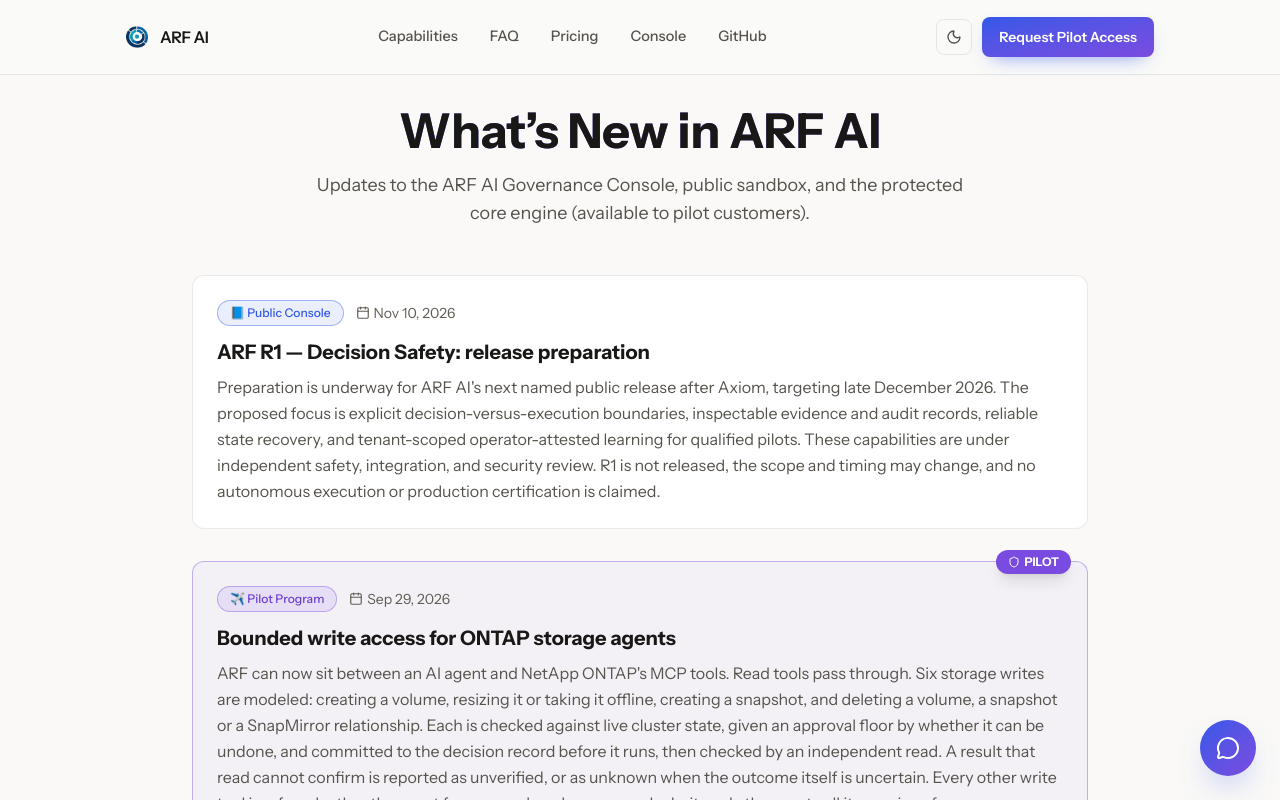
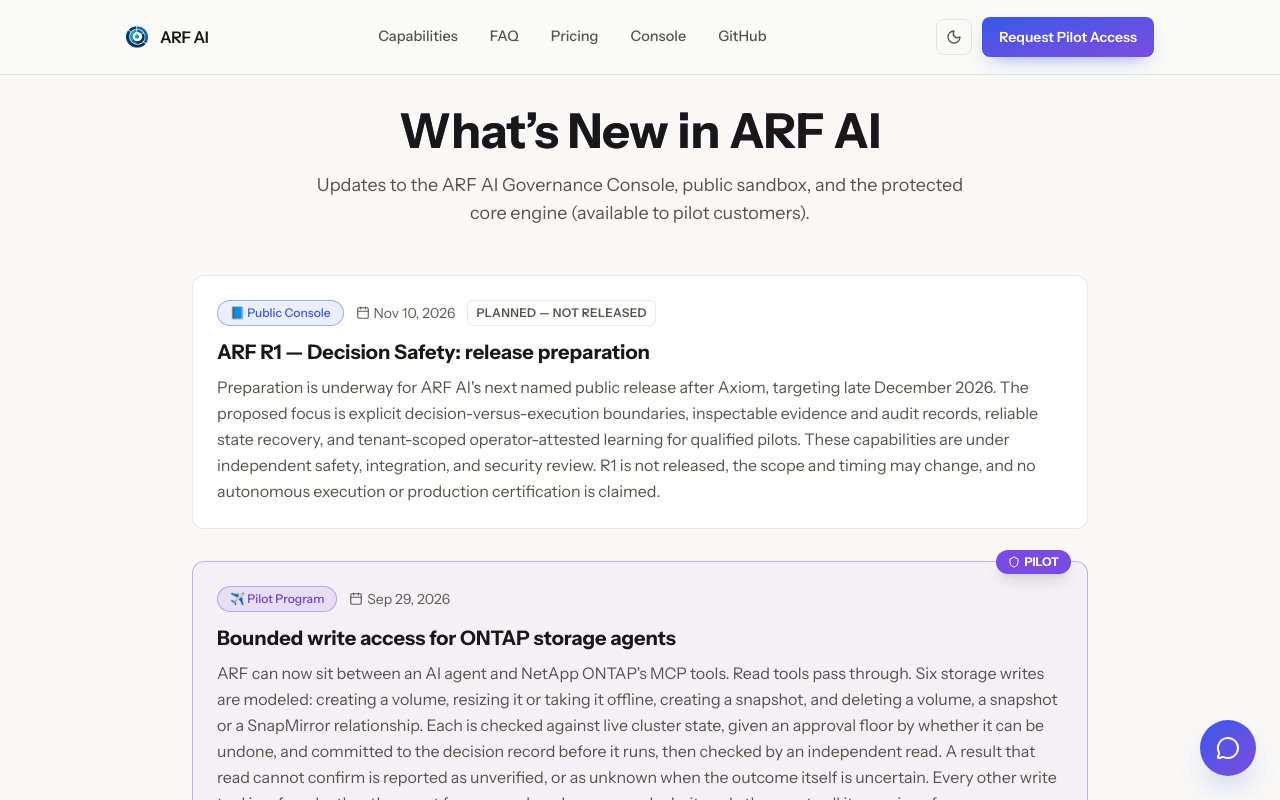
Before and after one commit to arf-foundation/arf-frontend, a Next.js app: page /changelog in a window 1280 px wide. Shown: the top 800 px of the page. Built offline with nearby package versions, Linux system fonts and the light colour scheme.

Commit message:
feat(changelog): label R1 as planned not released

```diff
--- a/app/changelog/page.tsx
+++ b/app/changelog/page.tsx
@@ -21,6 +21,7 @@ interface ChangelogEntry {
   title: string;
   description: string;
   type: "public" | "pilot";
+  status?: "planned";
   link?: string;
 }
 
@@ -30,6 +31,14 @@ interface ChangelogEntry {
 // silently disappear if changelog.json is later edited, reverted, or fails
 // to load.
 const DEFAULT_ENTRIES: ChangelogEntry[] = [
+  {
+    date: "2026-11-10",
+    title: "ARF R1 — Decision Safety: release preparation",
+    description:
+      "Preparation is underway for ARF AI's next named public release after Axiom, targeting late December 2026. The proposed focus is explicit decision-versus-execution boundaries, inspectable evidence and audit records, reliable state recovery, and tenant-scoped operator-attested learning for qualified pilots. These capabilities are under independent safety, integration, and security review. R1 is not released, the scope and timing may change, and no autonomous execution or production certification is claimed.",
+    type: "public",
+    status: "planned",
+  },
   {
     date: "2026-08-29",
     title: "v4.3.7 — Reversibility Governance & Audit Integrity",
@@ -209,6 +218,11 @@ export default function ChangelogPage() {
                     <Calendar size={14} />
                     {formatDate(entry.date)}
                   </span>
+                  {entry.status === "planned" && (
+                    <span className="rounded-md border border-[color:var(--hairline)] px-2 py-1 text-xs font-semibold tracking-wide text-[color:var(--text-secondary)]">
+                      PLANNED — NOT RELEASED
+                    </span>
+                  )}
                   {entry.link && (
                     <a
                       href={entry.link}
```
